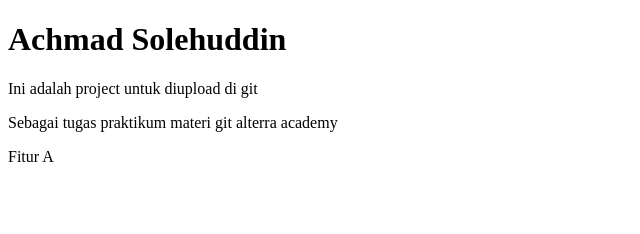
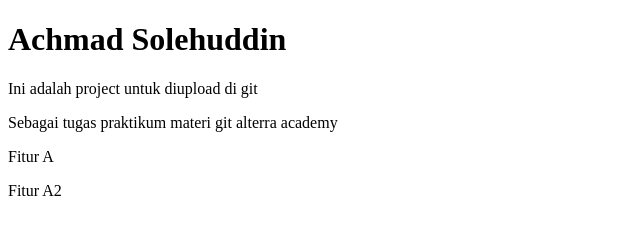
Before and after one commit to achso13/alterra-git, a plain HTML site: page index.html in a window 1280 px wide. Shown: the full height of the page, 0-640 px from the left. Drawn offline with Linux system fonts and the light colour scheme.

Commit message:
Penambahan fitur A1

```diff
--- a/index.html
+++ b/index.html
@@ -12,5 +12,6 @@
     <p>Ini adalah project untuk diupload di git</p>
     <p>Sebagai tugas praktikum materi git alterra academy</p>
     <p>Fitur A</p>
+    <p>Fitur A2</p>
 </body>
 </html>
```
